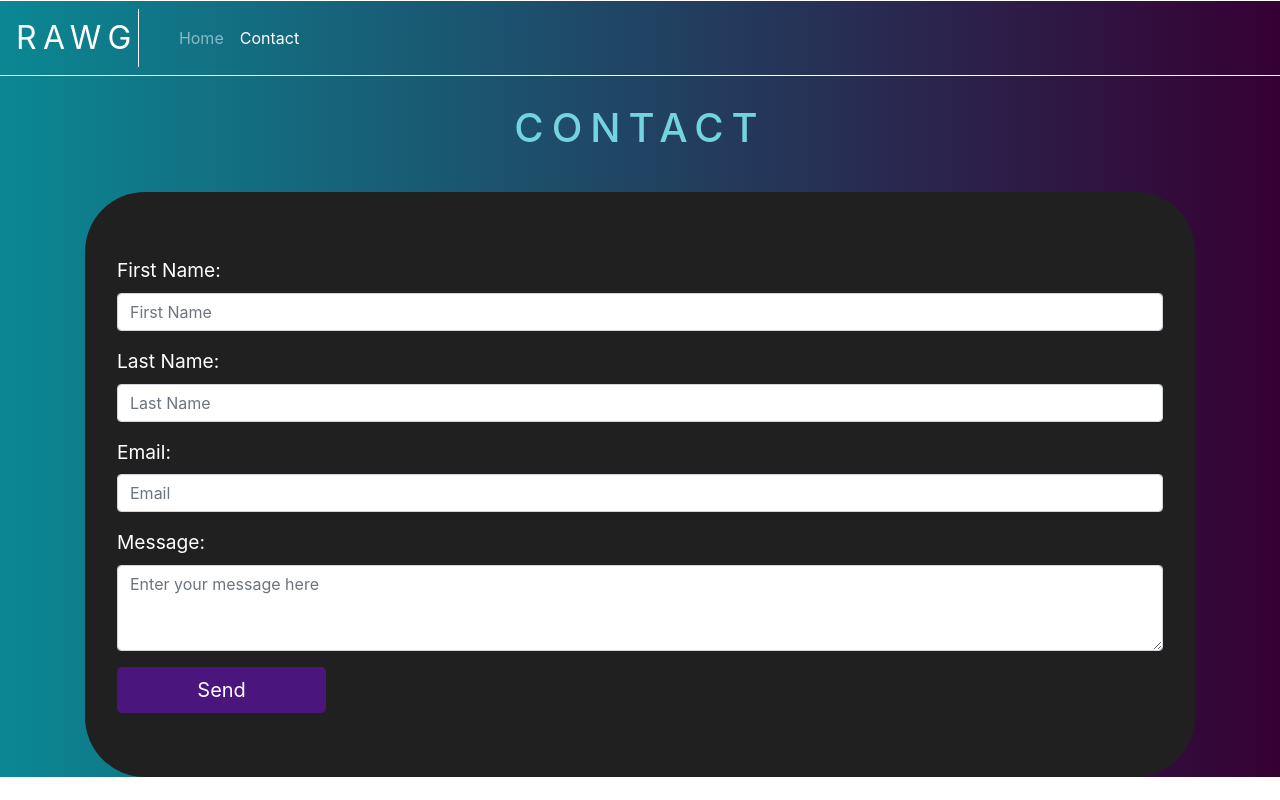
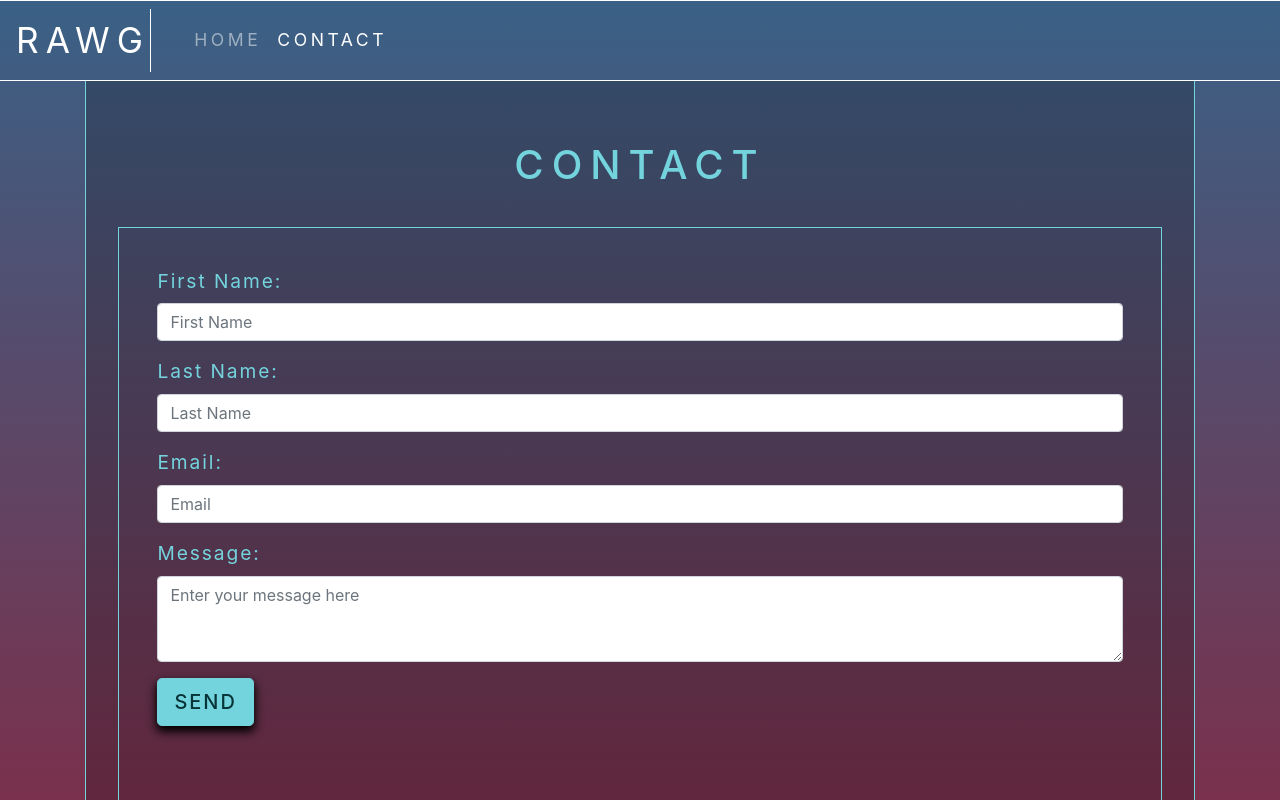
Before and after one commit to mie91/marie-berger-js-frameworks-ca, a React (Create React App) app: page /contact in a window 1280 px wide. Shown: the top 800 px of the page. Built offline with nearby package versions, Linux system fonts and the light colour scheme.

Commit message:
Added more styling

```diff
--- a/src/components/contact/Contact.js
+++ b/src/components/contact/Contact.js
@@ -4,7 +4,6 @@ import * as yup from "yup";
 import Button from "react-bootstrap/Button";
 import Form from "react-bootstrap/Form";
 import ErrorMessage from "./ErrorMessage";
-import { Jumbotron } from "react-bootstrap";
 
 const schema = yup.object().shape({
   firstName: yup
@@ -36,9 +35,9 @@ function Contact() {
     }
 
     return (
-      <>
+      <div className="detailBox">
       <h1 className="mainHeader">Contact</h1>
-      <Jumbotron>
+      <div className="formBox">
         <Form onSubmit={handleSubmit(onSubmit)}>
           <Form.Group>
             <Form.Label>First Name:</Form.Label>
@@ -88,8 +87,8 @@ function Contact() {
 
           <Button className="btn btn-lg" type="submit">Send</Button>
         </Form>
-      </Jumbotron>
-      </>
+      </div>
+      </div>
     );
 
 
--- a/src/components/contact/ErrorMessage.js
+++ b/src/components/contact/ErrorMessage.js
@@ -2,7 +2,7 @@ import React from "react";
 
 function ErrorMessage({ children }) {
     return (
-      <div className="alert alert-danger">
+      <div className="errorMessage">
         {children}
       </div>
     );
--- a/src/components/games/GameDetail.js
+++ b/src/components/games/GameDetail.js
@@ -28,23 +28,22 @@ function GameDetail() {
   }
 
   return (
-    <>
-      <Col md={6} className="detail-image">
+    <div className="detailBox">
+    <h1 className="mainHeader">{detail.name}</h1>
+      <div className="detail-image">
         <Image src={detail.background_image} />
-      </Col>
+      </div>
       <Row>
 
         <Col>
-          <h1>{detail.name}</h1>
           <div>
-            <h2>Description: </h2> <div dangerouslySetInnerHTML={{ __html: detail.description }} />
+            <h2 className="subHeader">Description </h2> <div className="gameDesc" dangerouslySetInnerHTML={{ __html: detail.description }}/>
           </div>
-          <Button>
-            <a href={detail.website}>More Information</a>
+          <Button className="btn-primary" href={detail.website}>More Info
           </Button>
         </Col>
       </Row>
-    </>
+    </div>
   );
 }
 
--- a/src/index.css
+++ b/src/index.css
@@ -13,9 +13,15 @@ code {
 }
 
 #root {
-  background: #360033;
+  /*background: #360033;
   background: -webkit-linear-gradient(to right, #0b8793, #360033);
   background: linear-gradient(to right, #0b8793, #360033);
+
+  */
+
+  background: #3a6186;
+  background: -webkit-linear-gradient(to top, #89253e, #3a6186);
+  background: linear-gradient(to top, #89253e, #3a6186);
 
 
 
@@ -24,13 +30,26 @@ code {
 .navbar {
   border-top: solid white 1px;
   border-bottom: solid white 1px;
+  font-size: 1.1em;
+  text-transform: uppercase;
+  letter-spacing: 0.2em;
 }
+
 
 span.navbar-brand {
   font-size: 2em;
   letter-spacing: 0.2em;
   border-right: solid white 1px;
   margin-right: 1em;
+}
+
+.detailBox {
+  background-color: rgba(0, 0, 0, 0.2);
+  padding: 2em;
+  border-left: solid 1px #74d4dd;
+  border-right: solid 1px #74d4dd;
+  padding-bottom: 8em;
+
 }
 
 /*Home Page*/
@@ -49,6 +68,14 @@ div.search {
   text-transform: uppercase;
   letter-spacing: 0.2em;
   text-align: center;
+}
+
+.subHeader {
+  margin-top: 0.7em;
+  color: #74d4dd;
+  text-transform: uppercase;
+  letter-spacing: 0.2em;
+  font-size: 1.8em;
 }
 
 .search {
@@ -107,7 +134,12 @@ div.card {
   background-color: transparent;
   border: solid 1px #74d4dd;
   box-shadow: 0px 5px 10px 1px #74d4dd;
-  ;
+}
+
+.card .btn-primary:not(:disabled):not(.disabled):active {
+  background-color: transparent;
+  border: solid 1px #74d4dd;
+  box-shadow: 0px 5px 10px 1px black;
 }
 
 
@@ -117,22 +149,68 @@ div.card {
 
 }
 
+/*Game Details*/
+
+
+.detail-image {
+  margin-top: 2em;
+}
+.detail-image img {
+  max-width: 100%;
+  box-shadow: 0px 5px 10px 1px black;
+  border: solid 1px #74d4dd;
+}
+
+.gameDesc p {
+  color: #f1f1f1;
+
+}
+
+
+.detailBox .btn-primary {
+  background-color: #74d4dd;
+  border: solid 1px #74d4dd;
+  color: #073438;
+  text-transform: uppercase;
+  letter-spacing: 0.1em;
+  font-weight: 500;
+  box-shadow: 0px 5px 10px 1px black;
+  margin-bottom: 5em;
+
+}
+
+.detailBox .btn-primary:hover {
+  background-color: transparent;
+  border: solid 1px #74d4dd;
+  box-shadow: 0px 5px 10px 1px #74d4dd;
+}
+
+.detailBox .btn-primary:not(:disabled):not(.disabled):active {
+  background-color: transparent;
+  border: solid 1px #74d4dd;
+  box-shadow: 0px 5px 10px 1px black;
+}
+
+
 
 
 /*Contact*/
-div .jumbotron {
-  margin-top: 40px;
-  border-radius: 60px;
-  background-color: rgb(32, 32, 32);
-  color: white;
+.formBox {
+  font-size: 1.2em;
+  letter-spacing: 0.1em;
+  border: solid 1px #74d4dd;
+  padding: 2em;
+  margin-top: 2em;
+  color: #74d4dd;
 }
 
-form {
-  font-size: 1.2em;
+
+
+
+.errorMessage {
+  color: #f84c77;
+  text-align: center;
+  letter-spacing: 0.2em;
+  border-bottom: solid 1px #f84c77;
+  margin-top: 0.2em;
 }
-
-form .btn-primary {
-  width: 20%;
-  background-color: rgb(75, 21, 126);
-  border: none;
-}
```
